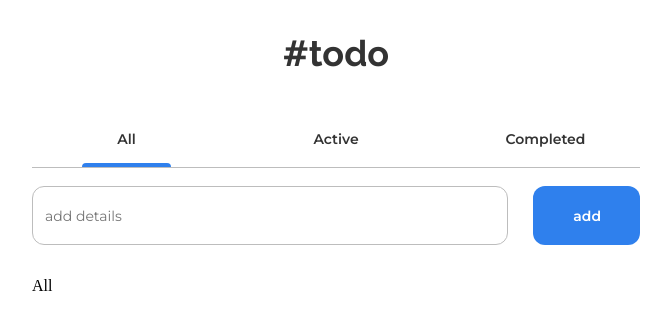
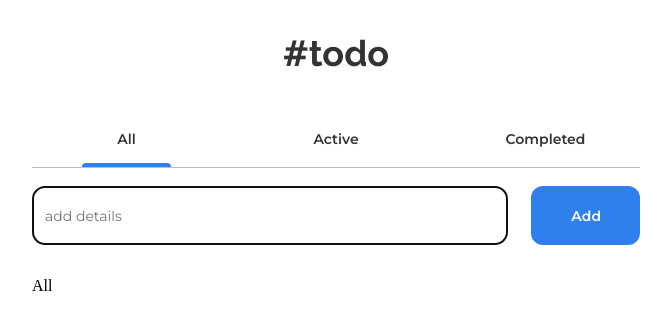
Before and after one commit to villalb4/toDo, a React (Create React App) app: page / in a window 1280 px wide. Shown: the top 330 px of the page, without its empty margins (304-975 px from the left). Built offline with nearby package versions, Linux system fonts and the light colour scheme.

Commit message:
add: dispatch task

```diff
--- a/src/components/addTodo/addTodo.js
+++ b/src/components/addTodo/addTodo.js
@@ -1,31 +1,41 @@
 import React, {useState} from 'react'
+import { useDispatch } from 'react-redux'
+import { setTask } from '../../redux/slice/tasks'
 import './addTodo.css'
 
 function AddTodo() {
 
+  const dispatch = useDispatch()
+
   const [item, setItem] = useState({
-    id: crypto.randomUUID(),
+    id: "",
     task: "",
     completed: false,
   })
 
   const handleChange = (e) => {
     const tarea = e.target.value
-    setItem({task : tarea})
+    setItem({
+      id: crypto.randomUUID(),
+      task : tarea,
+      completed: false
+    })
   }
 
   const handleSubmit = (e) => {
     e.preventDefault()
-    localStorage.setItem('tasks', JSON.stringify(item))
-    setItem({id: "", task: "", completed: false})
+    if(item.task) {
+      dispatch(setTask(item))
+      setItem({id: "", task: "", completed: false})
+    }
   }
 
   return (
     <div className='addTodo_component'>
-      <div className='addTodo_divContainer'>
-        <input className='addTodo_input' placeholder='add details' value={item.task} onChange={handleChange}/>
-        <input type="submit" className='addTodo_button' value="add" onClick={handleSubmit}/>
-      </div>
+      <form className='addTodo_divContainer'>
+        <input className='addTodo_input' placeholder='add details' value={item.task} onChange={handleChange} autoFocus/>
+        <input type="submit" className='addTodo_button' value="Add" onClick={handleSubmit}/>
+      </form>
     </div>
   )
 }
```
